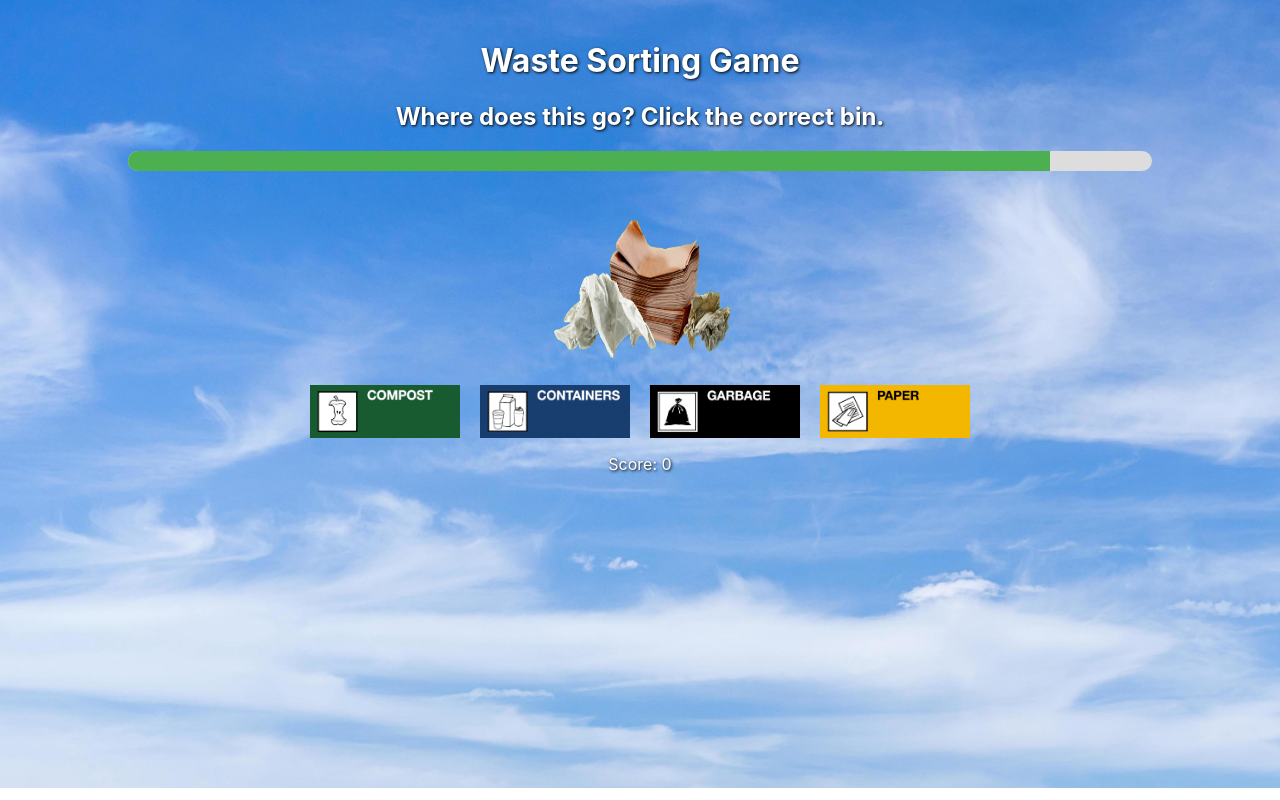
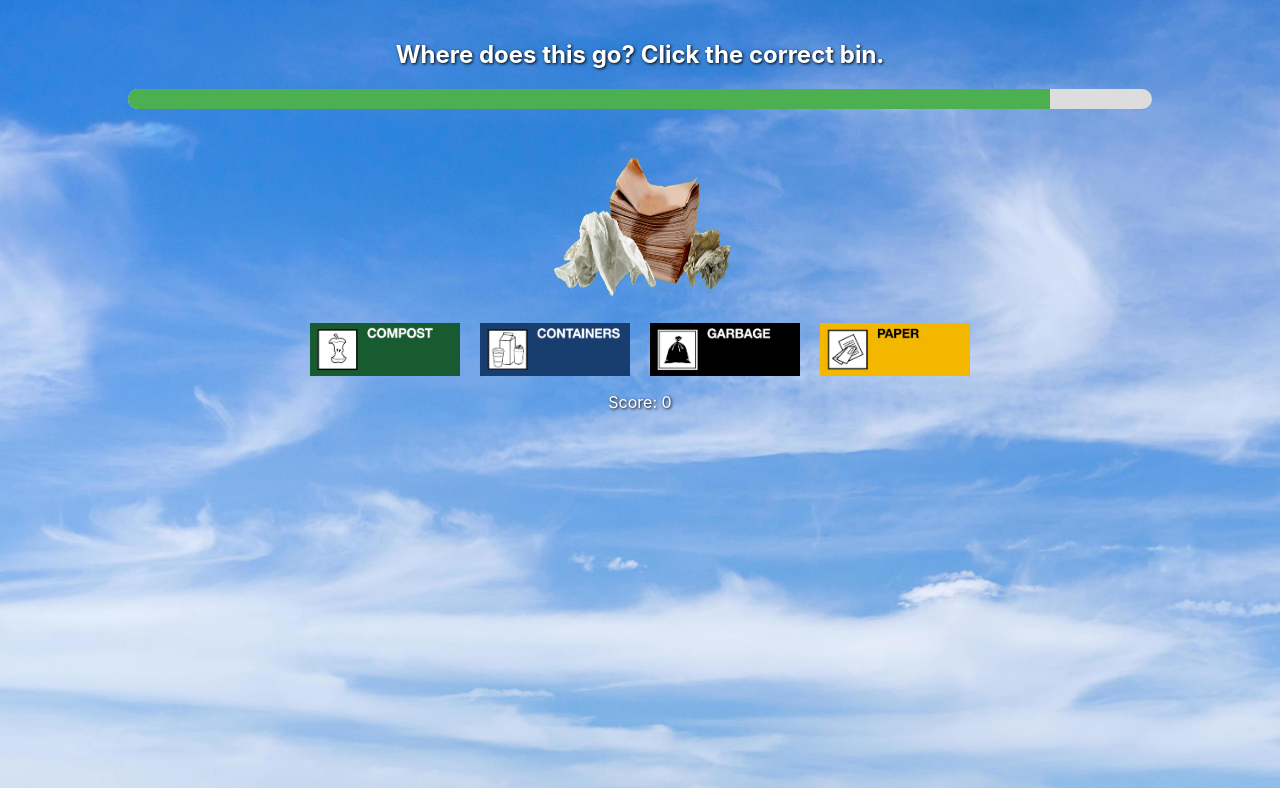
Before and after one commit to YaelleRitch192/sorting-game, a React (Create React App) app: page / in a window 1280 px wide. Both pictures are taken after a click on the button "Start Game". Built offline with nearby package versions, Linux system fonts and the light colour scheme.

Commit message:
title update

```diff
--- a/src/Game.js
+++ b/src/Game.js
@@ -108,7 +108,6 @@ function Game() {
         textShadow: "1px 1px 3px black",
       }}
     >
-      <h1>Waste Sorting Game</h1>
       <h2>Where does this go? Click the correct bin.</h2>
 
       {/* Timer Bar */}
```
